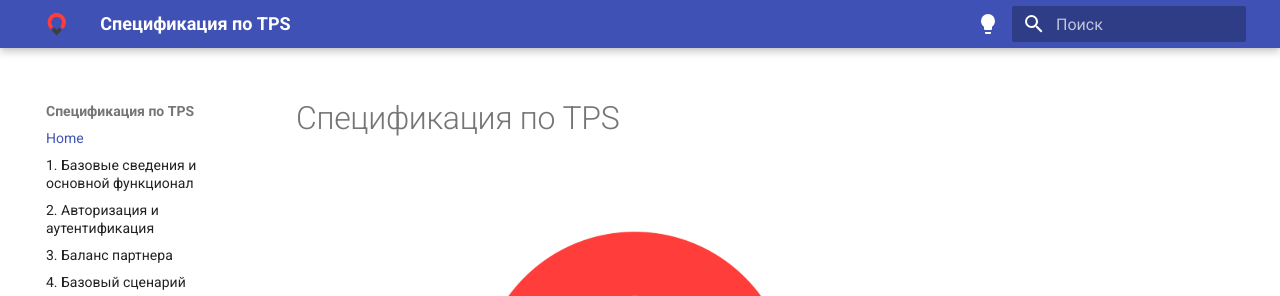
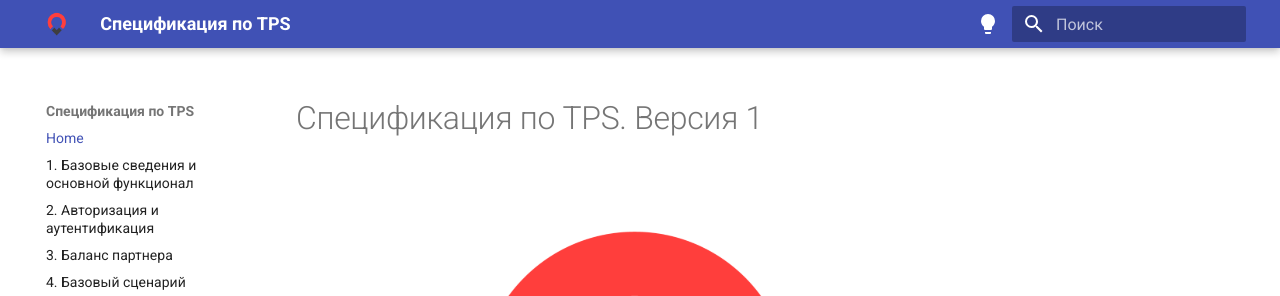
Before and after one commit to paynetdocs/tps, an MkDocs documentation site: the page built from docs/index.md, in a window 1280 px wide. Shown: the top 296 px of the page. Built offline with MkDocs 1.6.1 and Material for MkDocs 9.7.7, drawn with Linux system fonts in a browser that asks for light colours; the version menu is left out.

```diff
--- a/docs/index.md
+++ b/docs/index.md
@@ -1,4 +1,4 @@
-# Спецификация по TPS
+# Спецификация по TPS. Версия 1
 
 </br>
 
--- a/mkdocs.yml
+++ b/mkdocs.yml
@@ -46,3 +46,7 @@ plugins:
       lang:
         - en
         - ru
+
+extra:
+  version:
+    provider: mike
```
Also changed, not shown: docs/pages/auth.md (+1 -0 lines).
